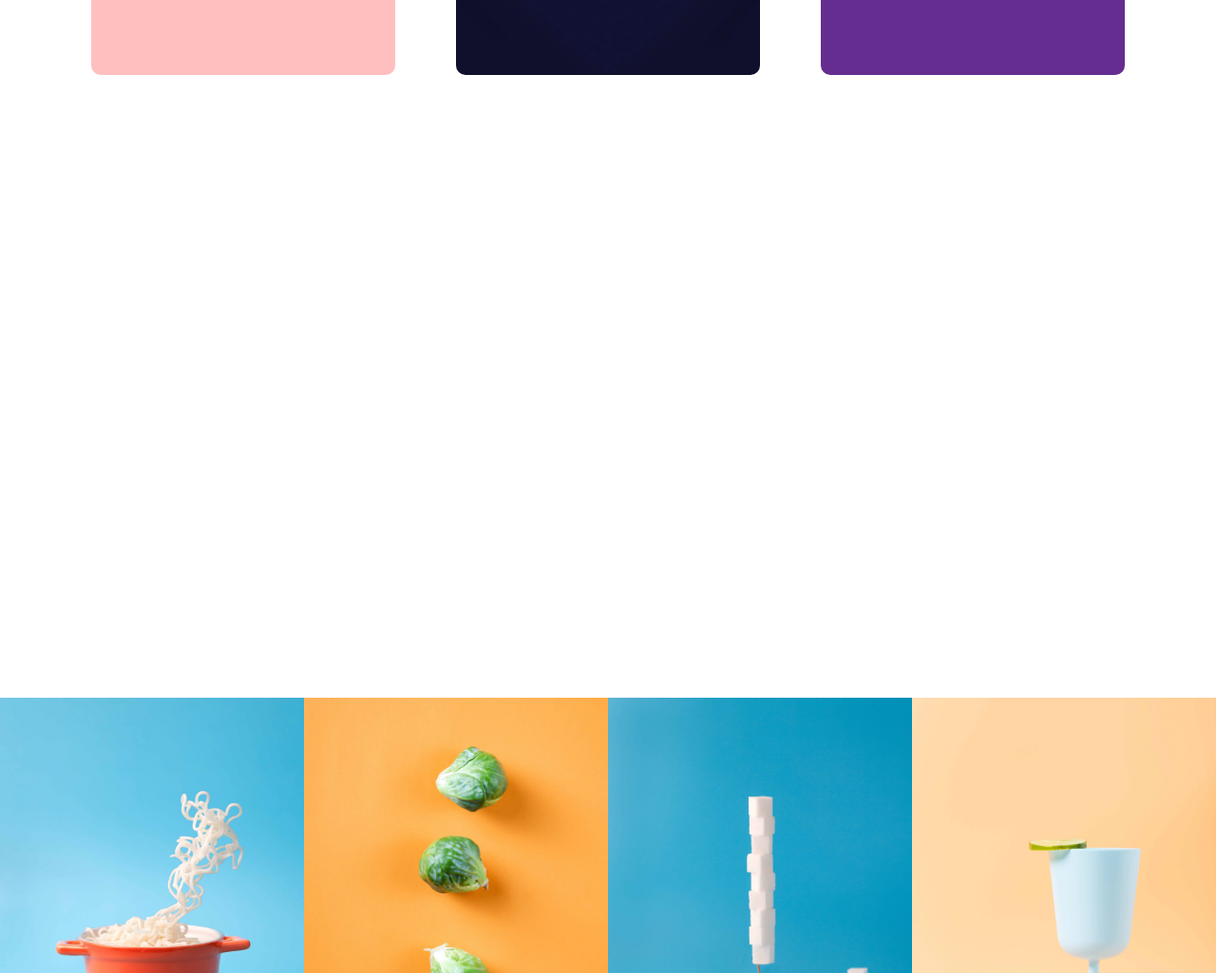
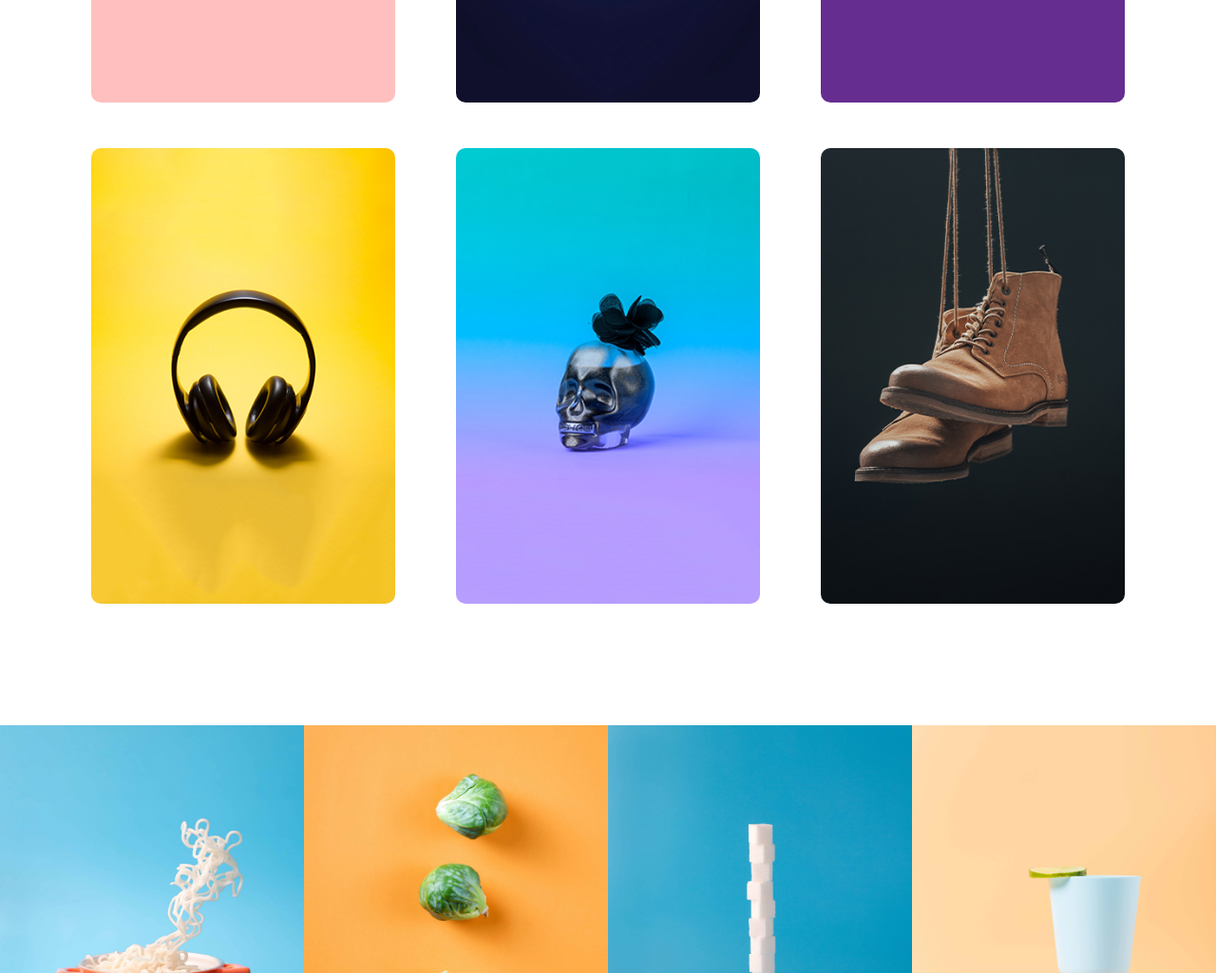
Before and after one commit to rodrigodelascio/Sunnyside-Agency-Website, a plain HTML site: page projects.html in a window 1280 px wide. Shown: the part 1240-2265 px from the top of the page at 95% size. Drawn offline with Linux system fonts and the light colour scheme.

Commit message:
project cards fully implemented

```diff
--- a/projects.html
+++ b/projects.html
@@ -60,69 +60,100 @@
       </div>
     </div>
 
+    <div class="tip-text-container">
+      <p>•&nbsp;&nbsp; Hover to find out more about a project &nbsp;&nbsp;•</p>
+    </div>
+
     <div class="projects-display-container">
       <div class="card">
         <div class="card__content">
-          <p class="card__title">Project 1</p>
+          <p class="card__title">COLIBRI</p>
           <p class="card__description">
-            Lorem ipsum dolor sit amet, consectetur adipiscing elit, sed do
-            eiusmod tempor incididunt ut labore et dolore magna aliqua. Ut enim
-            ad minim veniam, quis nostrud exercitation ullamco.
+            The exciting task of rebranding COLIBRI, a company specializing in
+            innovative technology solutions. COLIBRI sought a fresh identity
+            that would capture their spirit of agility and transformation. The
+            focal point of the logo was a magnificent blue bird, inspired by its
+            name, which means "hummingbird" in Spanish. Hummingbirds are
+            renowned for their grace, energy, and adaptability—characteristics
+            that perfectly aligned with the brand.
           </p>
         </div>
       </div>
 
       <div class="card2">
         <div class="card__content2">
-          <p class="card__title">Project 2</p>
+          <p class="card__title">CYBERCODE</p>
           <p class="card__description">
-            Lorem ipsum dolor sit amet, consectetur adipiscing elit, sed do
-            eiusmod tempor incididunt ut labore et dolore magna aliqua. Ut enim
-            ad minim veniam, quis nostrud exercitation ullamco.
+            A rebranding project for CYBERCODE Programming, a cutting-edge
+            software development company. Our mission was to create a brand
+            identity that would accurately reflect their modern approach to
+            coding and showcase their expertise in the digital realm. We began
+            by immersing ourselves in their world, gaining insights into the
+            industry's trends and CYBERCODE's unique strengths. We employed a
+            contemporary colour palette, representing trust, innovation, and
+            growth.
           </p>
         </div>
       </div>
 
       <div class="card3">
         <div class="card__content3">
-          <p class="card__title">Project 3</p>
+          <p class="card__title">OCTOPUS</p>
           <p class="card__description">
-            Lorem ipsum dolor sit amet, consectetur adipiscing elit, sed do
-            eiusmod tempor incididunt ut labore et dolore magna aliqua. Ut enim
-            ad minim veniam, quis nostrud exercitation ullamco.
+            The challenge of rebranding OCTOPUS, a forward-thinking technology
+            supplier. With the goal to embody their innovative spirit and
+            establish them as a contemporary leader in the industry. We
+            envisioned a striking visual representation that would capture the
+            essence of OCTOPUS, with a vibrant colour scheme of bright yellow
+            and purple, symbolizing optimism, creativity, intellect, innovation,
+            sophistication, and transformation, instantly exuding energy and
+            modernity.
           </p>
         </div>
       </div>
 
       <div class="card4">
         <div class="card__content4">
-          <p class="card__title">Project 4</p>
+          <p class="card__title">HEADPHONES</p>
           <p class="card__description">
-            Lorem ipsum dolor sit amet, consectetur adipiscing elit, sed do
-            eiusmod tempor incididunt ut labore et dolore magna aliqua. Ut enim
-            ad minim veniam, quis nostrud exercitation ullamco.
+            Capturing the essence and allure of a stunning pair of headphones on
+            a vibrant yellow background to showcase the product in its full
+            glory while creating a visually captivating composition that would
+            draw the viewers' attention. The play of light and shadows added
+            depth and dimension, emphasizing the product's contours and
+            textures. The yellow background exuded vibrancy, energy, and a sense
+            of optimism.
           </p>
         </div>
       </div>
 
       <div class="card5">
         <div class="card__content5">
-          <p class="card__title">Project 1</p>
+          <p class="card__title">PERFUME</p>
           <p class="card__description">
-            Lorem ipsum dolor sit amet, consectetur adipiscing elit, sed do
-            eiusmod tempor incididunt ut labore et dolore magna aliqua. Ut enim
-            ad minim veniam, quis nostrud exercitation ullamco.
+            The captivating essence of a perfume housed in a unique silver skull
+            bottle against a backdrop of rich purple and blue hues. An image
+            that seamlessly blends elegance, mystery, and a touch of edginess.
+            The choice of the background was strategic, as the colours
+            represented royalty, sophistication, and a hint of mystique,
+            perfectly complementing the overall theme. A mesmerizing ambiance,
+            enhancing the overall mood and visual impact of the image.
           </p>
         </div>
       </div>
 
       <div class="card6">
         <div class="card__content6">
-          <p class="card__title">Project 1</p>
+          <p class="card__title">BOOTS</p>
           <p class="card__description">
-            Lorem ipsum dolor sit amet, consectetur adipiscing elit, sed do
-            eiusmod tempor incididunt ut labore et dolore magna aliqua. Ut enim
-            ad minim veniam, quis nostrud exercitation ullamco.
+            The rugged beauty of a pair of brown boots, hanging effortlessly
+            against a sleek black background, capturing the essence of
+            durability, craftsmanship, and timeless style that these boots
+            exuded. The black background provided a striking contrast, allowing
+            the boots to stand out and become the focal point of the image. The
+            overall composition exuded a sense of strength and resilience,
+            capturing its purpose and evoking a desire in the viewer to embark
+            on new adventures.
           </p>
         </div>
       </div>
--- a/styles.css
+++ b/styles.css
@@ -980,8 +980,17 @@ br {
 
 /* Projects Show Section */
 
+.tip-text-container {
+  margin: 3rem 6rem;
+  font-family: "Barlow", sans-serif;
+  font-weight: 600;
+  font-size: 1.5rem;
+  color: #24303e;
+  text-align: center;
+}
+
 .projects-display-container {
-  margin: 8rem 6rem 5rem 6rem;
+  margin: 5rem 6rem;
   display: flex;
   flex-direction: row;
   align-items: center;
@@ -1021,6 +1030,18 @@ br {
 
 .card3 {
   background-image: url(./images/desktop/projects-octopus.jpg);
+}
+
+.card4 {
+  background-image: url(./images/desktop/projects-headphones.jpg);
+}
+
+.card5 {
+  background-image: url(./images/desktop/projects-perfume.jpg);
+}
+
+.card6 {
+  background-image: url(./images/desktop/projects-boots.jpg);
 }
 
 .card:hover,
@@ -1063,6 +1084,20 @@ br {
   background-color: #662d91;
 }
 
+.card__content4 {
+  background-color: #fad400;
+}
+
+.card__content5 {
+  background: #b69cff;
+  background: -webkit-linear-gradient(to bottom, #01c3cd, #b69cff);
+  background: linear-gradient(to bottom, #01c3cd, #b69cff);
+}
+
+.card__content6 {
+  background-color: #0b0e13;
+}
+
 .card:hover .card__content,
 .card2:hover .card__content2,
 .card3:hover .card__content3,
@@ -1076,7 +1111,7 @@ br {
   margin: 0;
   font-family: "Fraunces", serif;
   font-size: 2rem;
-  color: #24303e;
+  color: #fff;
   font-weight: 900;
 }
 
@@ -1084,8 +1119,8 @@ br {
   margin: 10px 0 0;
   font-family: "Barlow", sans-serif;
   font-weight: 600;
-  font-size: 1rem;
-  color: #808397;
+  font-size: 0.9rem;
+  color: #fff;
   line-height: 1.4;
 }
 
```
Also changed, not shown: images/desktop/projects-boots.jpg (added), images/desktop/projects-headphones.jpg (added), images/desktop/projects-perfume.jpg (added).
